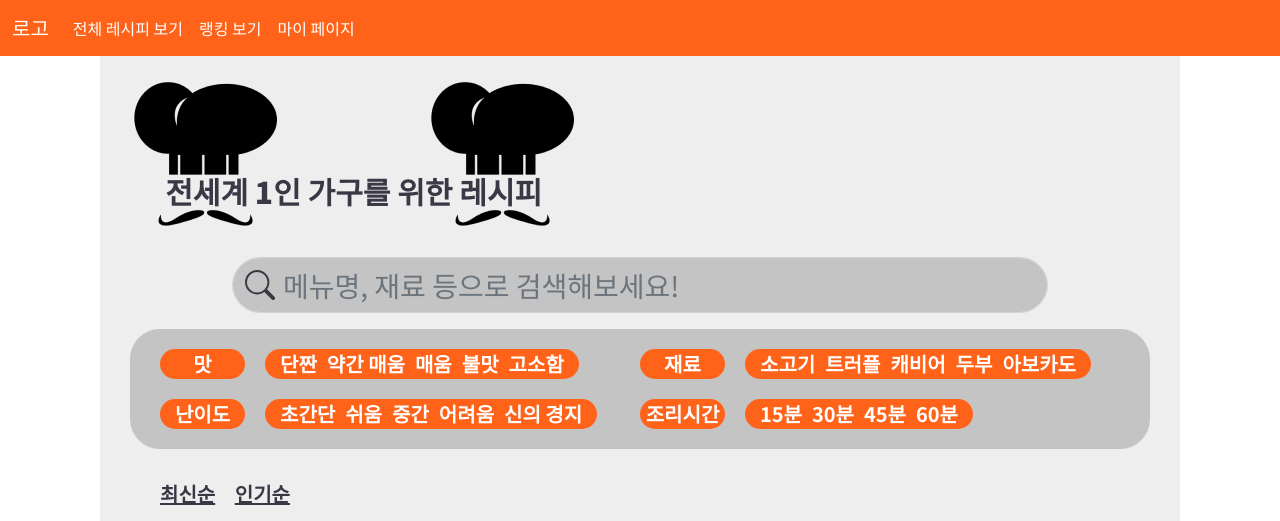
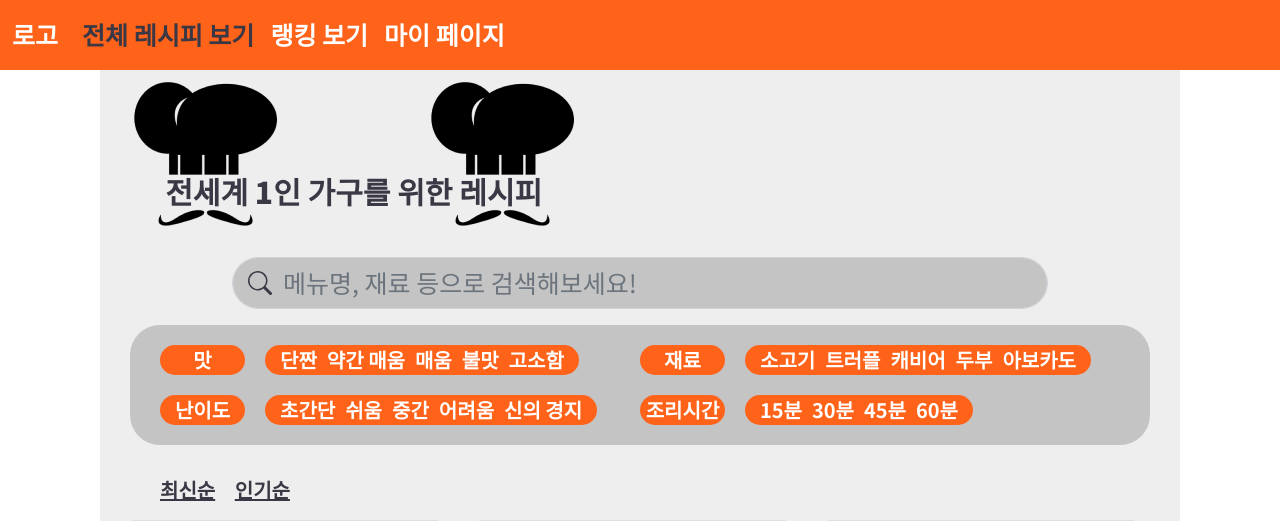
Before and after one commit to tunEmvegnomb/sparta-mc12th, a Flask app: page / in a window 1280 px wide. Shown: the top 521 px of the page. Run offline with Flask 2, Linux system fonts and the light colour scheme.

Commit message:
220326 0322

```diff
--- a/static/css/list-card.css
+++ b/static/css/list-card.css
@@ -1,7 +1,3 @@
-.card-group {
-
-}
-
 .card {
   width: 309.75px;
 }
@@ -14,7 +10,6 @@
   height: 100%;
   object-fit: cover;
 }
-
 
 .card-title {
   color: var(--default);
--- a/static/css/list.css
+++ b/static/css/list.css
@@ -34,7 +34,7 @@
 
 .bi-search {
   color: #3a3845;
-  padding: 12px;
+  padding: 15px;
   position: absolute;
   left: 103px;
 }
@@ -42,9 +42,14 @@
 #searchInput {
   width: 80%;
   background-color: #c4c4c4;
-  font-size: 28px;
+  font-size: 25px;
   border-radius: 30px;
   padding-left: 50px;
+}
+
+#searchInput:focus {
+  box-shadow: 0 0 5px 1px var(--orange);
+  border: 0.5px solid var(--orange);
 }
 
 .filters {
@@ -97,7 +102,7 @@
   font-size: 20px;
   font-weight: 600;
   text-decoration: none;
-  transition: all 0.2s;
+  transition: all 0.2s ease-in-out;
 }
 
 .filter-value:hover {
@@ -114,6 +119,7 @@
 .list-sort a {
   margin-right: 15px;
   color: var(--default);
+  transition: all 0.1s ease-in-out;
 }
 
 .list-sort a:hover {
--- a/static/css/nav-bar.css
+++ b/static/css/nav-bar.css
@@ -3,5 +3,15 @@
 }
 
 .navbar a {
-  color: white;
+  color: #ffffff;
+  font-size: 25px;
+  font-weight: 700;
 }
+
+.navbar a:hover {
+  color: var(--default);
+}
+
+.navbar .active {
+  color: var(--default);
+}
--- a/templates/list.html
+++ b/templates/list.html
@@ -22,6 +22,8 @@
   </head>
 
   <body>
+
+    <main class="list-main">
         <nav class="navbar navbar-expand-sm fixed-top">
             <div class="container-fluid">
               <a class="navbar-brand" href="#">로고</a>
@@ -49,11 +51,18 @@
                   <li class="nav-item">
                     <a class="nav-link" href="#">마이 페이지</a>
                   </li>
+
                 </ul>
+
+                  <path d="M11 6a3 3 0 1 1-6 0 3 3 0 0 1 6 0z" />
+                  <path
+                    fill-rule="evenodd"
+                    d="M0 8a8 8 0 1 1 16 0A8 8 0 0 1 0 8zm8-7a7 7 0 0 0-5.468 11.37C3.242 11.226 4.805 10 8 10s4.757 1.225 5.468 2.37A7 7 0 0 0 8 1z"
+                  />
+                </svg>
               </div>
             </div>
           </nav>
-    <main class="list-main">
       <div class="list-title">
         <img src="/static/img/cook_hat.png" />
         <img src="/static/img/cook_hat.png" />
```
Lines whose indentation alone changed are shown as unchanged.
